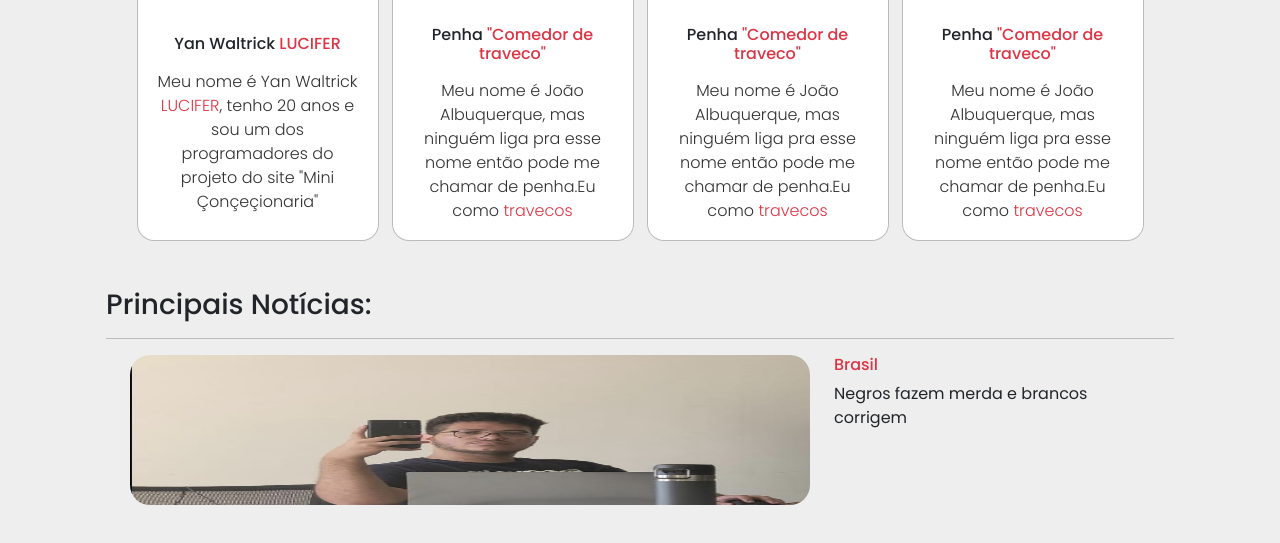
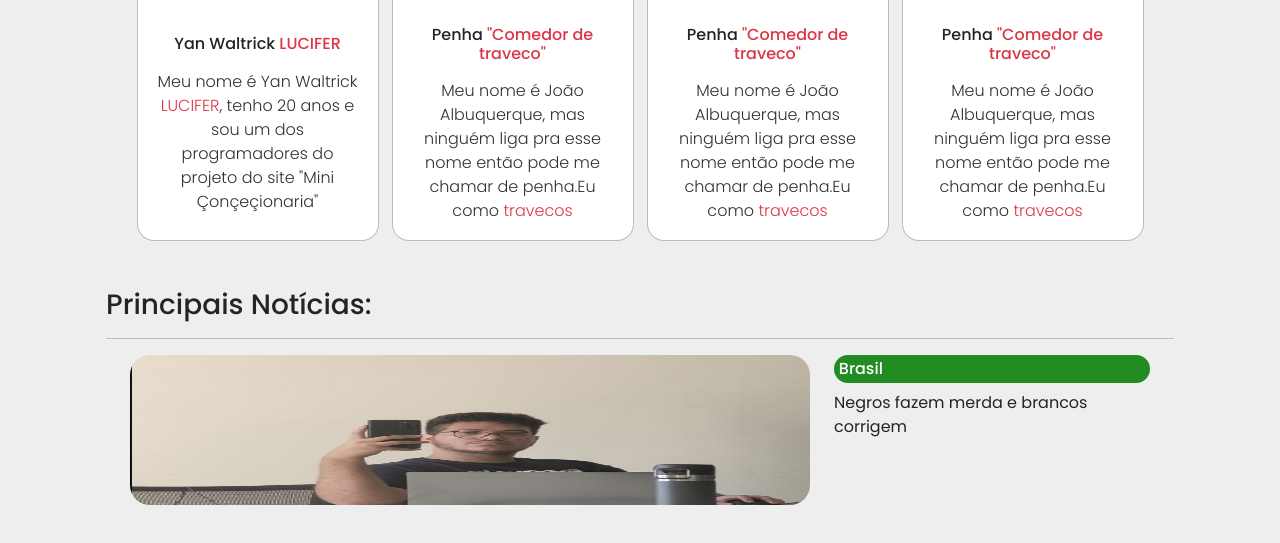
Before and after one commit to gakita/Mini-on-e-ionaria, a plain HTML site: page index.html in a window 1280 px wide. Shown: the part 669-1212 px from the top of the page. Drawn offline with nearby package versions, Linux system fonts and the light colour scheme; a script that the page names is missing.

Commit message:
Segundo Commit

```diff
--- a/css/style.css
+++ b/css/style.css
@@ -182,3 +182,10 @@ nav a:hover{
     height: 150px;
     border-radius: 20px;
 }
+
+.category-brasil{
+    background-color: forestgreen;
+    color: #fff;
+    padding: .3rem;
+    border-radius: 1rem;
+}
--- a/index.html
+++ b/index.html
@@ -89,11 +89,13 @@
             <div class="container d-flex">
                 <div class="container">
                     <!-- Imagem -->
-                    <img class="news-img" src="./images/participantes_images/maranhao.jpg" alt="">
+                    <a href="#">
+                        <img class="news-img" src="./images/participantes_images/maranhao.jpg" alt="">
+                    </a>
                 </div>
                 <div class="container">
                     <!-- Titulo -->
-                    <h6 class="text-danger">Brasil</h6>
+                    <h6 class="category-brasil ">Brasil</h6>
                     <!-- Notícia -->
                     <p class="align-items-center d-flex">Negros fazem merda e brancos corrigem</p>
                 </div>
```
